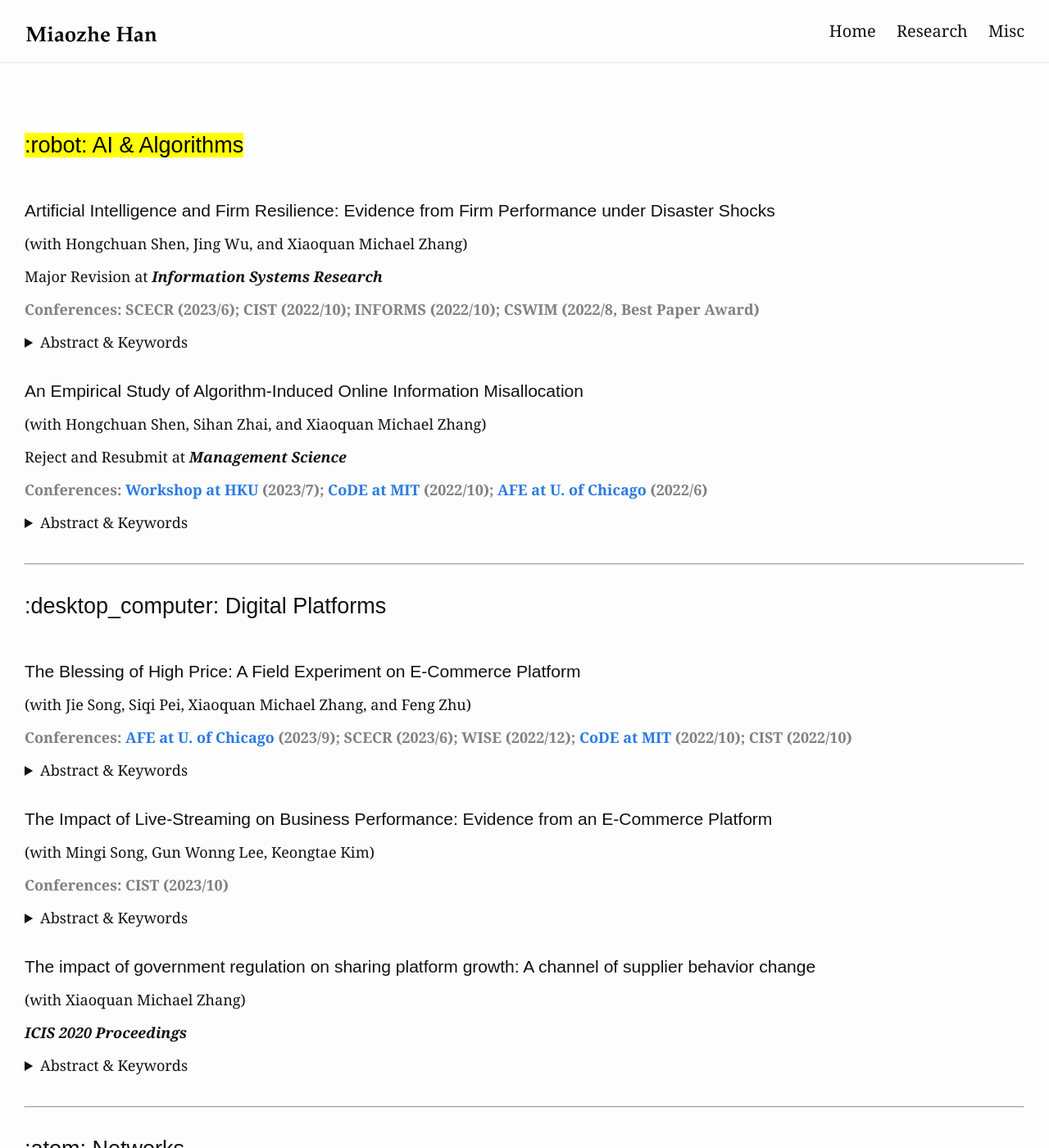
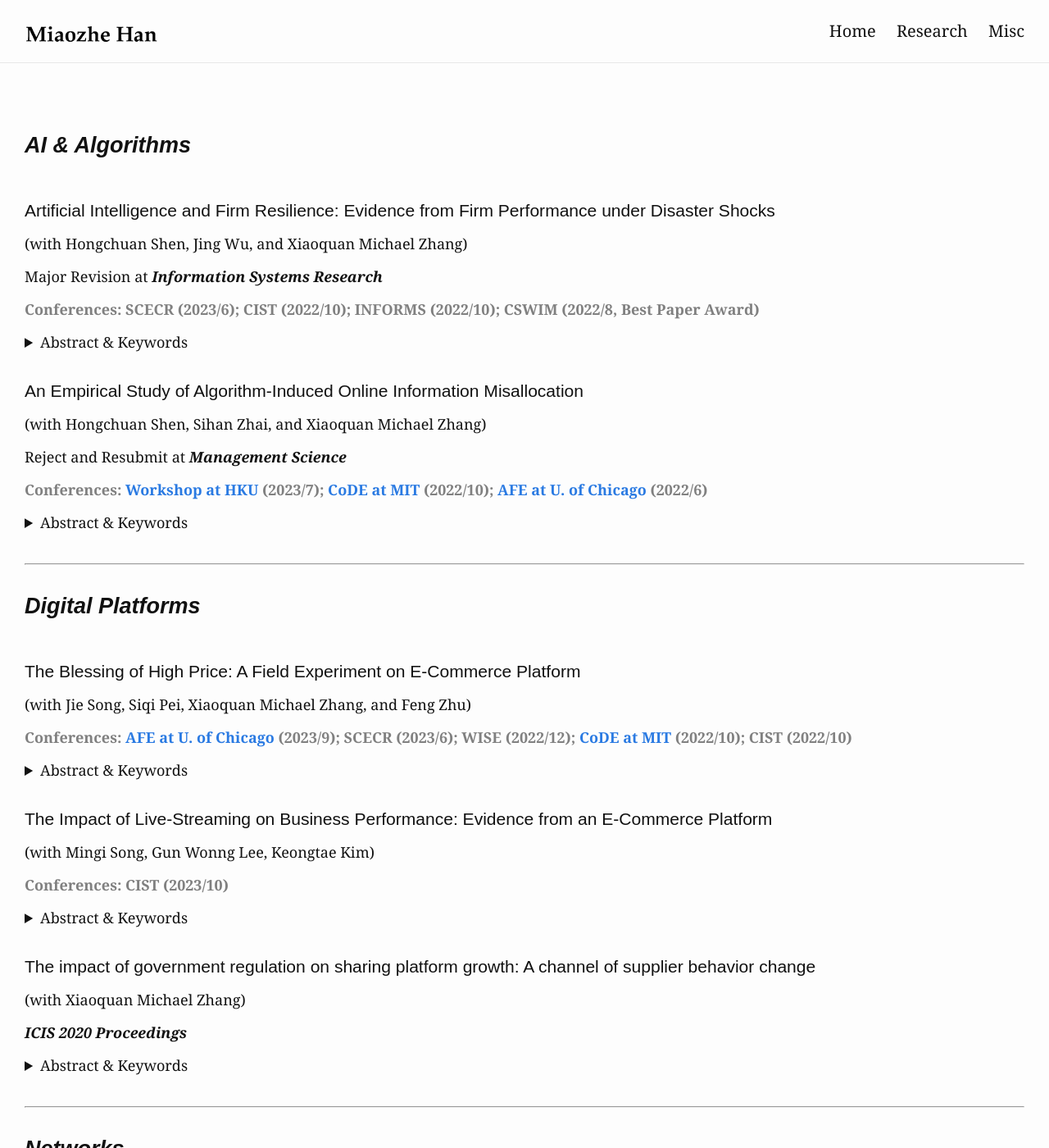
Before and after one commit to miaozhehan99/miaozhehan99.github.io, a Jekyll site: the page built from research.md, in a window 1280 px wide and 1400 px high. Shown: the whole window at 82% size. Built offline with Jekyll 4.4.1, drawn with Linux system fonts in a browser that asks for light colours; part of the change alters nothing that is shown; some of the changed text lies outside the part shown.

Commit message:
Update research.md

```diff
--- a/research.md
+++ b/research.md
@@ -7,7 +7,7 @@ slug: /research
 
 <br/>
 
-## <mark> :robot: AI & Algorithms </mark>
+## __*AI & Algorithms*__
 
 <br>
 
@@ -53,7 +53,7 @@ In this project, we investigate algorithm-induced information misallocation in t
 
 <br/>
 
-## :desktop_computer: Digital Platforms
+## __*Digital Platforms*__
 
 <br>
 
@@ -111,7 +111,7 @@ There has been practical debates over the sharing economy and government interve
 
 <br/>
 
-## :atom: Networks
+## __*Networks*__
 
 <br>
 
@@ -155,7 +155,7 @@ The uncertainty around trade and foreign economic policy contributes to supply c
 
 <br/>
 
-## :books: Interdisciplinary
+## __*Interdisciplinary*__
 
 <br>
 
```
